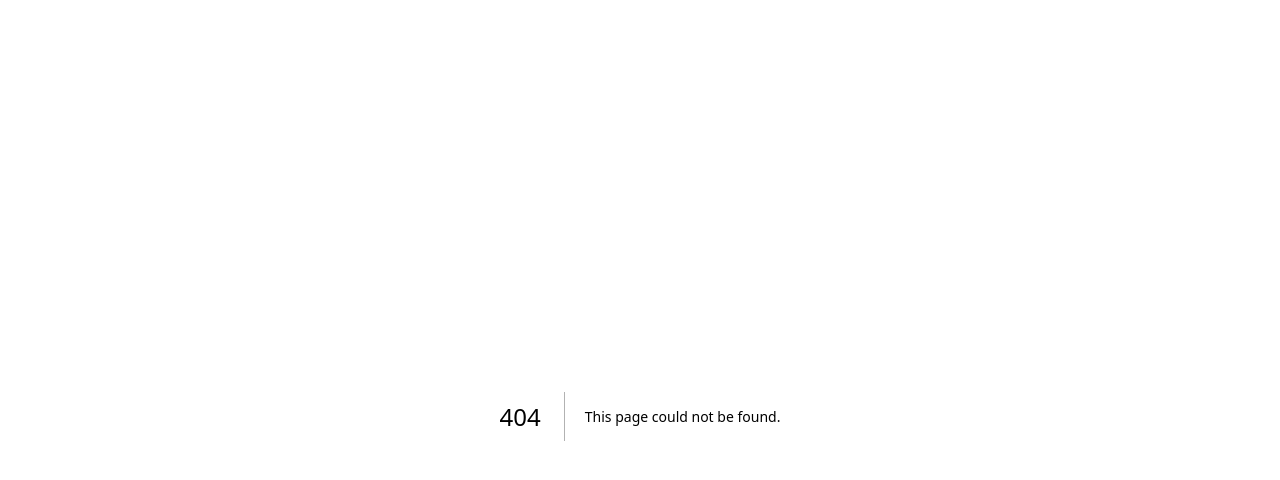
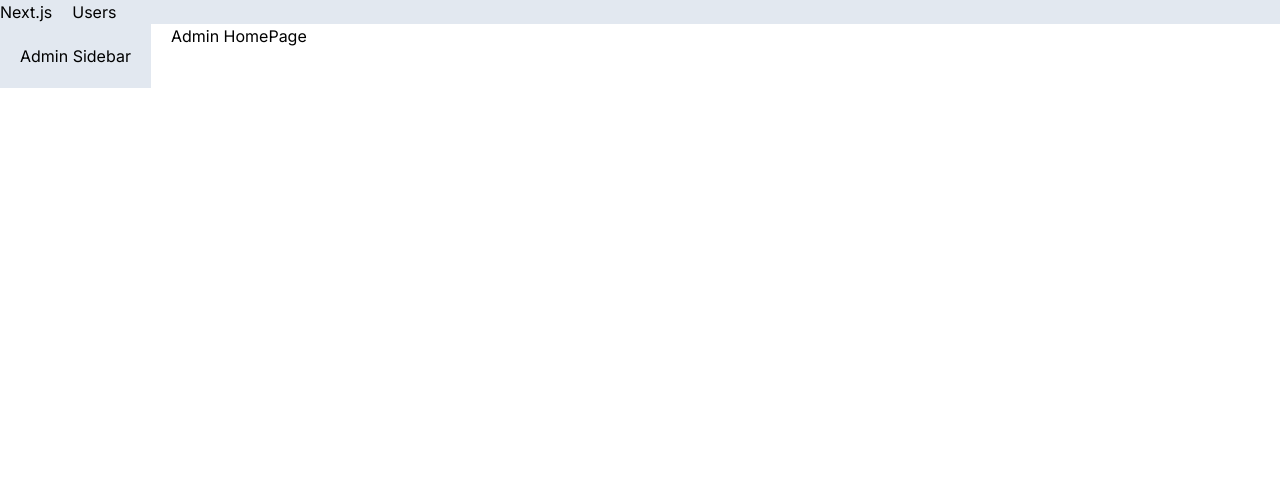
Before and after one commit to Arslan49sp/mosh-hamadani, a Next.js app in the folder next-app/: page /admin in a window 1280 px wide. Before the commit this address had no page. Shown: the top 480 px of the page. Built offline with nearby package versions, Linux system fonts and the light colour scheme.

Commit message:
layout.tsx explaination

```diff
--- /dev/null
+++ b/next-app/app/NavBar.tsx
@@ -0,0 +1,15 @@
+import Link from "next/link";
+import React from "react";
+
+const NavBar = () => {
+  return (
+    <div className="flex bg-slate-200">
+      <Link className="mr-5" href="/">
+        Next.js
+      </Link>
+      <Link href="/users">Users</Link>
+    </div>
+  );
+};
+
+export default NavBar;
--- /dev/null
+++ b/next-app/app/admin/layout.tsx
@@ -0,0 +1,15 @@
+import { ReactNode } from "react";
+
+interface Props {
+  children: ReactNode;
+}
+const AdminLayout = ({ children }: Props) => {
+  return (
+    <div className="flex">
+      <aside className="bg-slate-200 p-5 mr-5">Admin Sidebar</aside>
+      <div>{children}</div>
+    </div>
+  );
+};
+
+export default AdminLayout;
--- /dev/null
+++ b/next-app/app/admin/page.tsx
@@ -0,0 +1,7 @@
+import React from "react";
+
+const AdminHomePage = () => {
+  return <div>Admin HomePage</div>;
+};
+
+export default AdminHomePage;
--- a/next-app/app/globals.css
+++ b/next-app/app/globals.css
@@ -14,5 +14,10 @@
 
 body {
   color: rgb(var(--foreground-rgb));
-  padding: 1rem;
 }
+
+@layer base {
+  h1 {
+    @apply font-extrabold text-2xl mb-3;
+  }
+}
--- a/next-app/app/layout.tsx
+++ b/next-app/app/layout.tsx
@@ -1,6 +1,7 @@
 import "./globals.css";
 import type { Metadata } from "next";
 import { Inter } from "next/font/google";
+import NavBar from "./NavBar";
 
 const inter = Inter({ subsets: ["latin"] });
 
@@ -16,7 +17,10 @@
 }) {
   return (
     <html lang="en" data-theme="winter">
-      <body className={inter.className}>{children}</body>
+      <body className={inter.className}>
+        <NavBar />
+        <main>{children}</main>
+      </body>
     </html>
   );
 }
--- a/next-app/app/users/page.tsx
+++ b/next-app/app/users/page.tsx
@@ -4,7 +4,12 @@
   searchParams: { sortOrder: string };
 }
 const UsersPage = ({ searchParams: { sortOrder } }: Props) => {
-  return <UserTable sortOrder={sortOrder} />;
+  return (
+    <>
+      <h1>Users</h1>
+      <UserTable sortOrder={sortOrder} />
+    </>
+  );
 };
 
 export default UsersPage;
```
